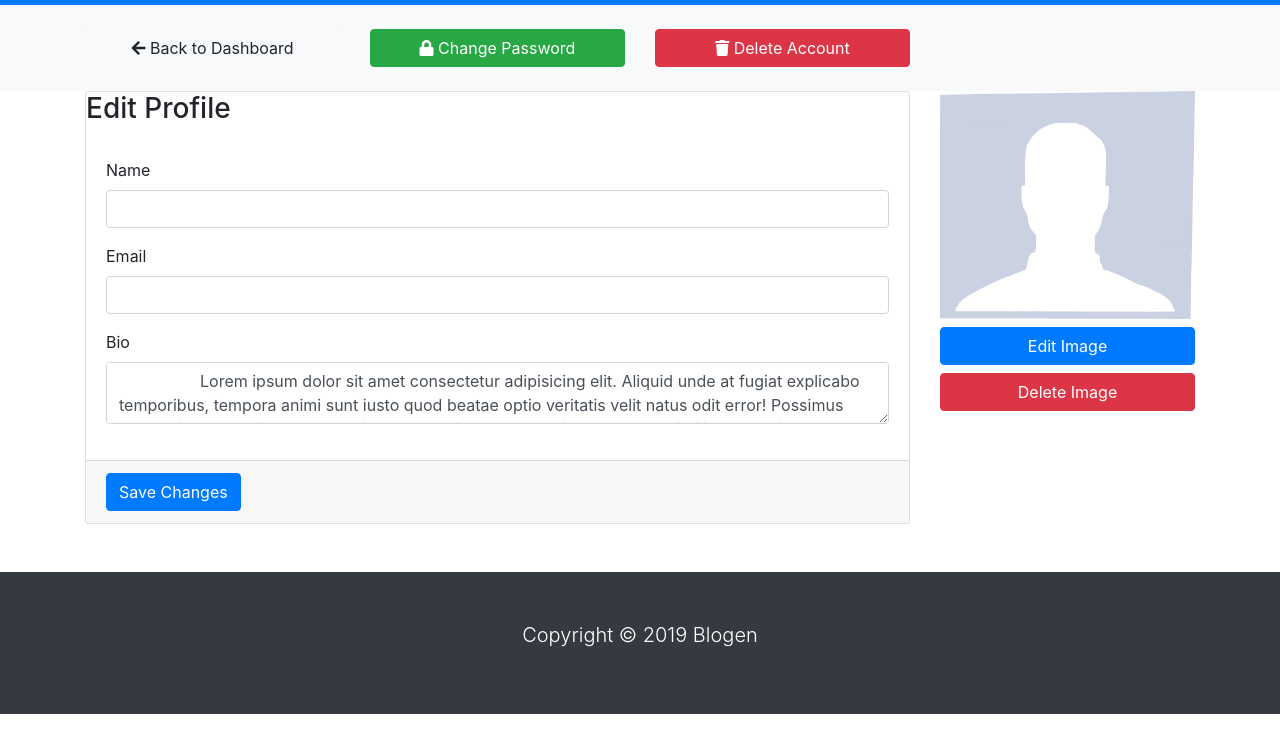
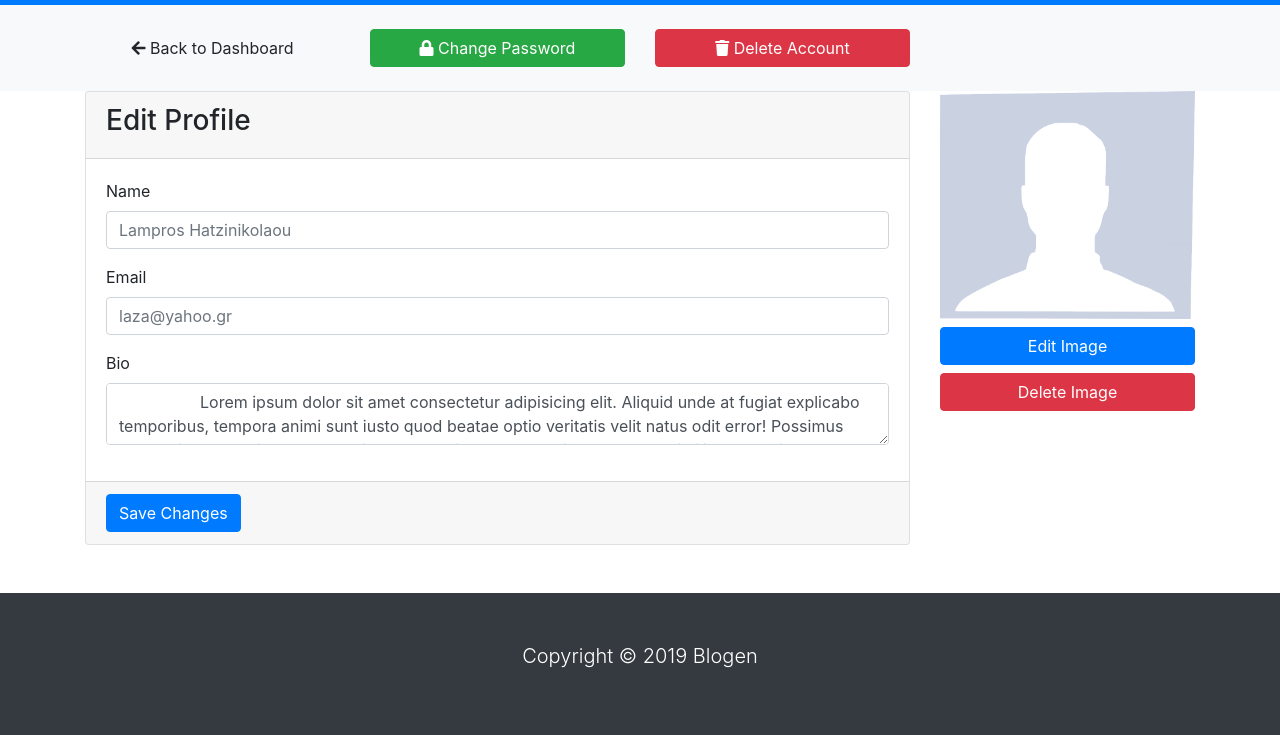
Before and after one commit to laxatzi/blogenClone, a plain HTML site: page profile.html in a window 1280 px wide. Shown: the part 123-858 px from the top of the page. Before the commit the page ends 837 px from the top, so only its background shows below. Drawn offline with nearby package versions, Linux system fonts and the light colour scheme; a script that the page names is missing.

Commit message:
add card-header

```diff
--- a/profile.html
+++ b/profile.html
@@ -83,18 +83,18 @@
        <div class="col-md-9">
         <div id="edit-profile-card" class="card">
            <div class="card-content">
-              <div class="card-title">
+              <div class="card-header">
                  <h3>Edit Profile</h3>
               </div>
            <div class="card-body">
              <form>
                <div class="form-group">
                   <label for="name">Name</label>
-                  <input type="text" class="form-control" id="name">
+                  <input type="text" class="form-control" id="name" placeholder="Lampros Hatzinikolaou">
                </div>
                <div class="form-group">
                   <label for="email">Email</label>
-                  <input type="email" class="form-control" id="email">
+                  <input type="email" class="form-control" id="email" placeholder="laza@yahoo.gr">
                </div>
 
             <div class="form-group">
```
